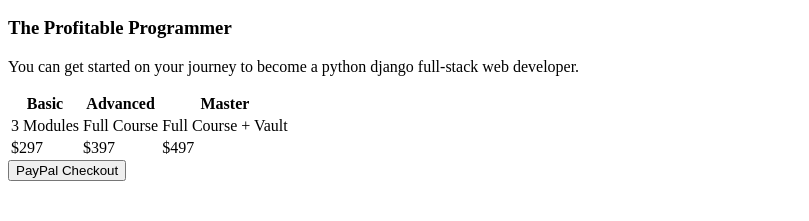
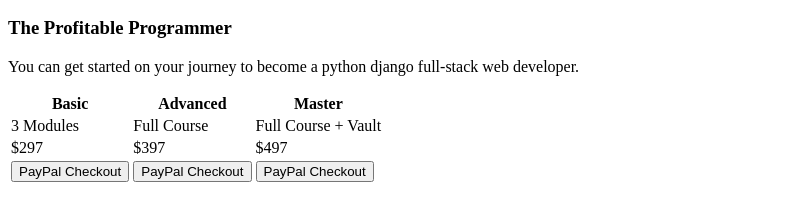
Before and after one commit to lbarnes86/sales-page, a plain HTML site: page index.html in a window 1280 px wide. Shown: the part 483-704 px from the top of the page, without its empty margins (0-809 px from the left). Drawn offline with Linux system fonts and the light colour scheme.

Commit message:
added button for paypal checkout

```diff
--- a/index.html
+++ b/index.html
@@ -41,11 +41,30 @@
             <td>$397</td>
             <td>$497</td>
         </tr>
+        <tr>
+            <td>
+                <form action='https://www.paypal.me/l2llc/297'>
+                    <input type="submit" value="PayPal Checkout">
+
+                </form>
+            </td>
+            <td>
+                <form action='https://www.paypal.me/l2llc/397'>
+                    <input type="submit" value="PayPal Checkout">
+
+                </form>
+            </td>
+            <td>
+                <form action='https://www.paypal.me/l2llc/497'>
+                    <input type="submit" value="PayPal Checkout">
+
+                </form>
+            </td>
+        </tr>
 
     </table>
-    <form action=''>
-        <input type="submit" value="PayPal Checkout">
-    </form>
+
+
 
 </body>
 </html>
```
